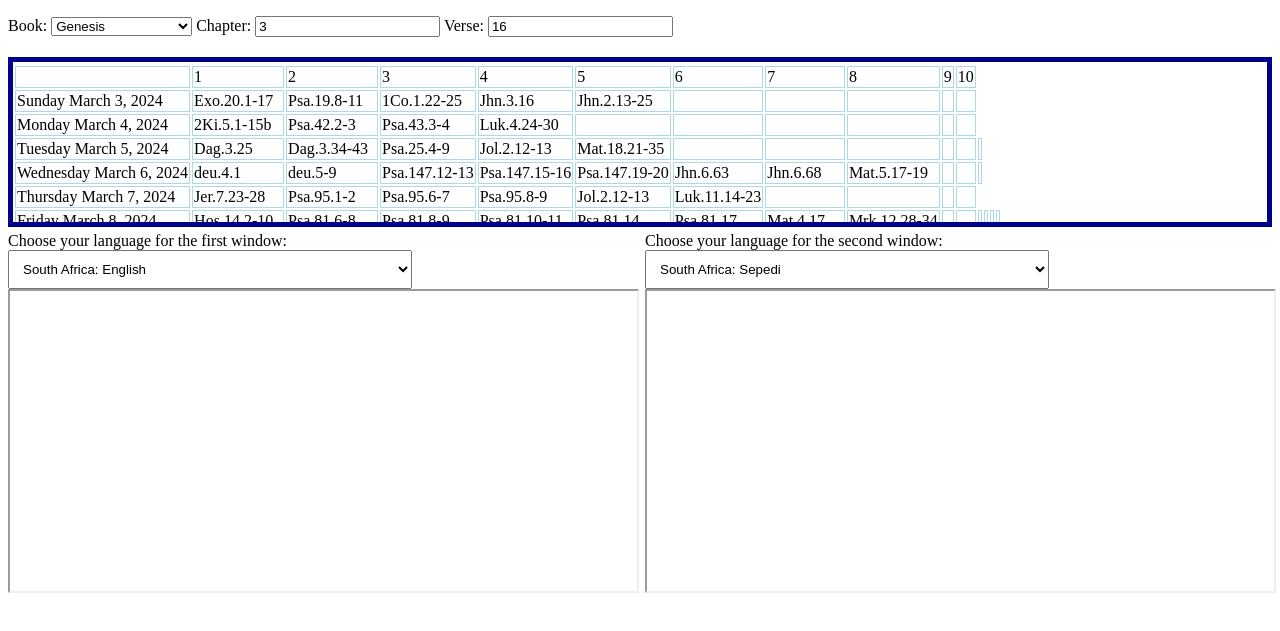
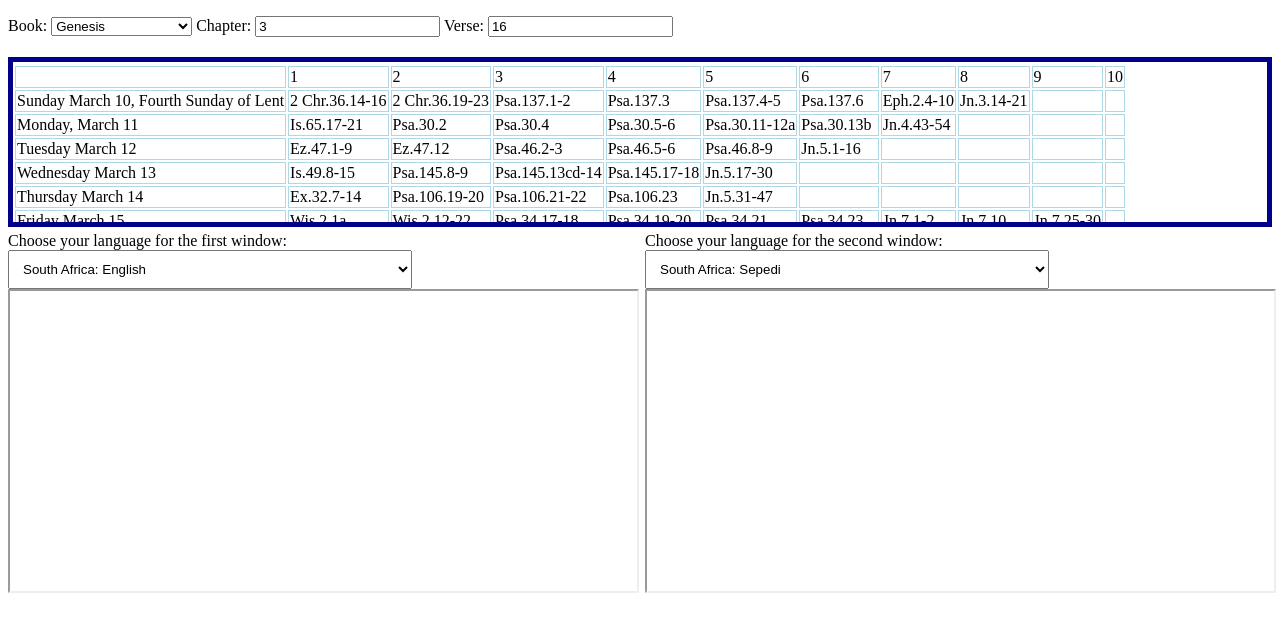
Before and after one commit to ptpare/catholicza, a website: page index.html in a window 1280 px wide. Shown: the part 105-736 px from the top of the page. Drawn offline with Linux system fonts and the light colour scheme.

Commit message:
Update index.html
2023 March Week 2 readings were added

```diff
--- a/index.html
+++ b/index.html
@@ -153,7 +153,7 @@ iframe {
   <input type="text" id="verseInput" name="verseInput" value="16">
 </div>
 
-<!-- HTML TABLE 2024 March Week 1 -->
+<!-- HTML TABLE 2024 March Week 2 -->
 <div class="bible-table">
 <table id="bible-table">
   <tr>
@@ -171,12 +171,51 @@ iframe {
     <td>10</td>
   </tr>
   <tr>
-    <td>Sunday March 3, 2024</td>
-    <td>Exo.20.1-17</td>
-    <td>Psa.19.8-11</td>
-    <td>1Co.1.22-25</td>
-    <td>Jhn.3.16</td>
-    <td>Jhn.2.13-25</td>
+    <td>Sunday March 10, Fourth Sunday of Lent</td>
+    <td>2 Chr.36.14-16</td>
+    <td>2 Chr.36.19-23</td>
+    <td>Psa.137.1-2</td>
+    <td>Psa.137.3</td>
+    <td>Psa.137.4-5</td>
+    <td>Psa.137.6</td>
+    <td>Eph.2.4-10</td>
+    <td>Jn.3.14-21</td>
+    <td></td>
+    <td></td>
+  </tr>
+  <tr>
+    <td>Monday, March 11</td>
+    <td>Is.65.17-21</td>
+    <td>Psa.30.2</td>
+    <td>Psa.30.4</td>
+    <td>Psa.30.5-6</td>
+    <td>Psa.30.11-12a</td>
+    <td>Psa.30.13b</td>
+    <td>Jn.4.43-54</td>
+    <td></td>
+    <td></td>
+    <td></td>
+  </tr>
+  <tr>
+    <td>Tuesday March 12</td>
+    <td>Ez.47.1-9</td>
+    <td>Ez.47.12</td>
+    <td>Psa.46.2-3</td>
+    <td>Psa.46.5-6</td>
+    <td>Psa.46.8-9</td>
+    <td>Jn.5.1-16</td>
+    <td></td>
+    <td></td>
+    <td></td>
+    <td></td>
+  </tr>
+  <tr>
+    <td>Wednesday March 13</td>
+    <td>Is.49.8-15</td>
+    <td>Psa.145.8-9</td>
+    <td>Psa.145.13cd-14</td>
+    <td>Psa.145.17-18</td>
+    <td>Jn.5.17-30</td>
     <td></td>
     <td></td>
     <td></td>
@@ -184,12 +223,12 @@ iframe {
     <td></td>
   </tr>
   <tr>
-    <td>Monday March 4, 2024</td>
-    <td>2Ki.5.1-15b</td>
-    <td>Psa.42.2-3</td>
-    <td>Psa.43.3-4</td>
-    <td>Luk.4.24-30</td>
-    <td></td>
+    <td>Thursday March 14</td>
+    <td>Ex.32.7-14</td>
+    <td>Psa.106.19-20</td>
+    <td>Psa.106.21-22</td>
+    <td>Psa.106.23</td>
+    <td>Jn.5.31-47</td>
     <td></td>
     <td></td>
     <td></td>
@@ -197,13 +236,25 @@ iframe {
     <td></td>
   </tr>
   <tr>
-    <td>Tuesday March 5, 2024</td>
-    <td>Dag.3.25</td>
-	<td>Dag.3.34-43</td>
-    <td>Psa.25.4-9</td>
-    <td>Jol.2.12-13</td>
-    <td>Mat.18.21-35</td>
+    <td>Friday March 15</td>
+    <td>Wis.2.1a</td>
+    <td>Wis.2.12-22</td>
+    <td>Psa.34.17-18</td>
+    <td>Psa.34.19-20</td>
+    <td>Psa.34.21</td>
+    <td>Psa.34.23</td>
+    <td>Jn.7.1-2</td>
+    <td>Jn.7.10</td>
+    <td>Jn.7.25-30</td>
     <td></td>
+  </tr>
+  <tr>
+    <td>Saturday March 16</td>
+    <td>Jer.11.18-20</td>
+    <td>Psa.7.2-3</td>
+    <td>Psa.7.9bc-10</td>
+    <td>Psa.7.11-12</td>
+    <td>Jn.7.40-53</td>
     <td></td>
     <td></td>
     <td></td>
@@ -211,78 +262,19 @@ iframe {
     <td></td>
   </tr>
   <tr>
- <td>Wednesday March 6, 2024</td>
-    <td>deu.4.1</td>
-	<td>deu.5-9</td>
-    <td>Psa.147.12-13</td>
-    <td>Psa.147.15-16</td>
-    <td>Psa.147.19-20</td>
-    <td>Jhn.6.63</td>
-    <td>Jhn.6.68</td>
-    <td>Mat.5.17-19</td>
-    <td></td>
-    <td></td>
-    <td></td>
-  </tr>
-  <tr>
-    <td>Thursday March 7, 2024</td>
-    <td>Jer.7.23-28</td>
-    <td>Psa.95.1-2</td>
-    <td>Psa.95.6-7</td>
-    <td>Psa.95.8-9</td>
-    <td>Jol.2.12-13</td>
-    <td>Luk.11.14-23</td>
+    <td>Sunday March 17, Fifth Sunday of Lent</td>
+    <td>Jer.31.31-34</td>
+    <td>Psa.51.3-4</td>
+    <td>Psa.51.12-13</td>
+    <td>Psa.51.14-15</td>
+    <td>Heb.5.7-9</td>
+    <td>Jn.12.20-33</td>
     <td></td>
     <td></td>
     <td></td>
     <td></td>
   </tr>
-  <tr>
-    <td>Friday March 8, 2024</td>
-    <td>Hos.14.2-10</td>
-	<td>Psa.81.6-8</td>
-    <td>Psa.81.8-9</td>
-    <td>Psa.81.10-11</td>
-    <td>Psa.81.14</td>
-    <td>Psa.81.17</td>
-	<td>Mat.4.17</td>
-    <td>Mrk.12.28-34</td>
-    <td></td>
-    <td></td>
-    <td></td>
-    <td></td>
-    <td></td>
-    <td></td>
-  </tr>
-  <tr>
-    <td>Saturday March 9, 2024</td>
-    <td>Hos.6.1-6</td>
-    <td>Psa.51.3-4</td>
-	<td>Psa.51.18-19</td>
-	<td>Psa.51.20-21</td>
-	<td>Psa.95.8</td>
-    <td>Luk.18.9-14</td>
-    <td></td>
-    <td></td>
-    <td></td>
-    <td></td>
-    <td></td>
-    <td></td>
-  </tr>
-  <tr>
-   <td>Sunday March 10, 2024</td>
-    <td>2Ch.36.14-16</td>
-	<td>2Ch.36.19-23</td>
-    <td>Psa.137.3-4</td>
-    <td>Psa.137.5-6</td>
-    <td>Eph.2.4-10</td>
-    <td>Jhn.3.16</td>
-    <td>Jhn.3.14-21</td>
-    <td></td>
-    <td></td>
-    <td></td>
-  </tr>
- </table>
+</table>
 </div>
 
 <div class="container">
```
